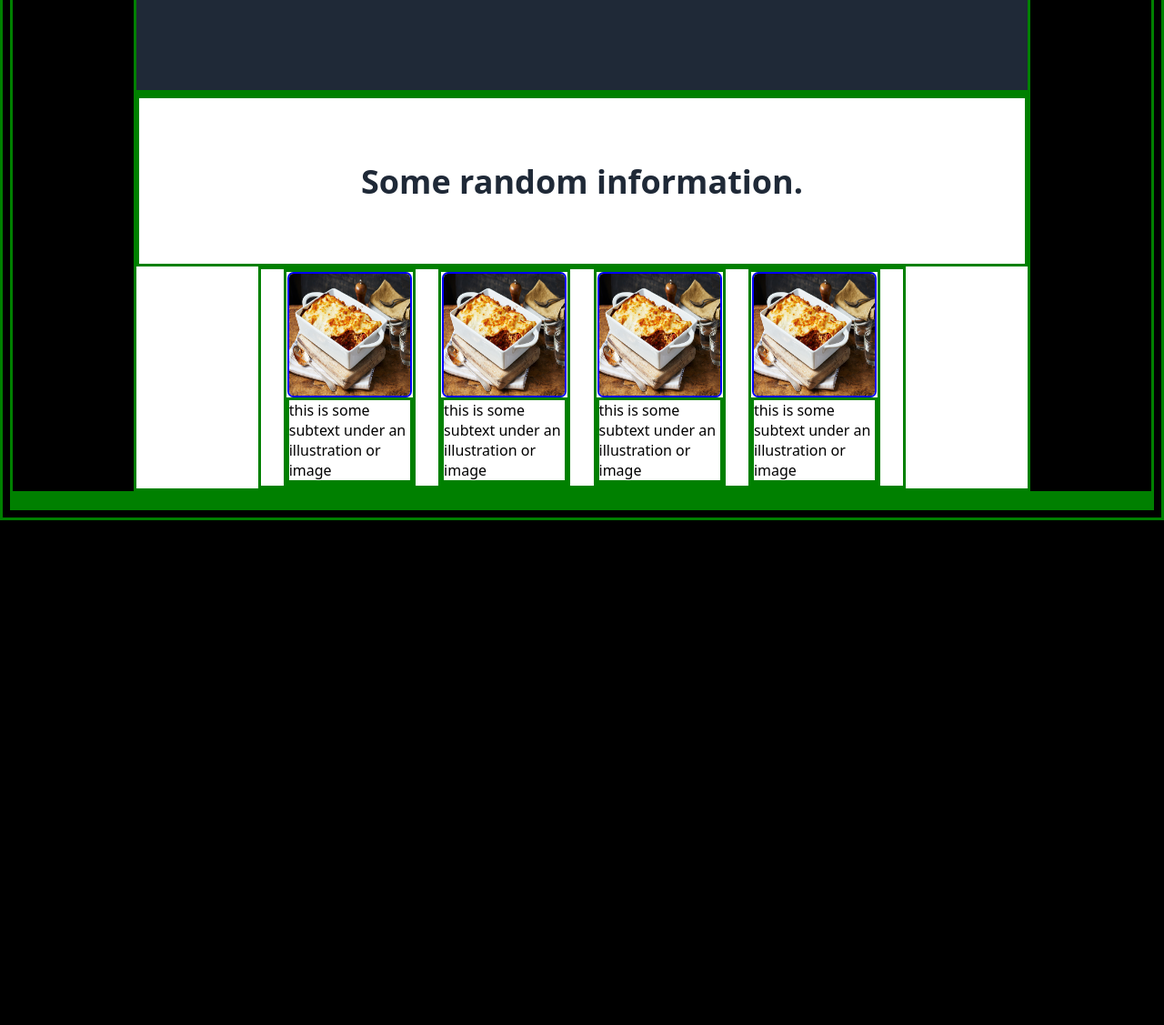
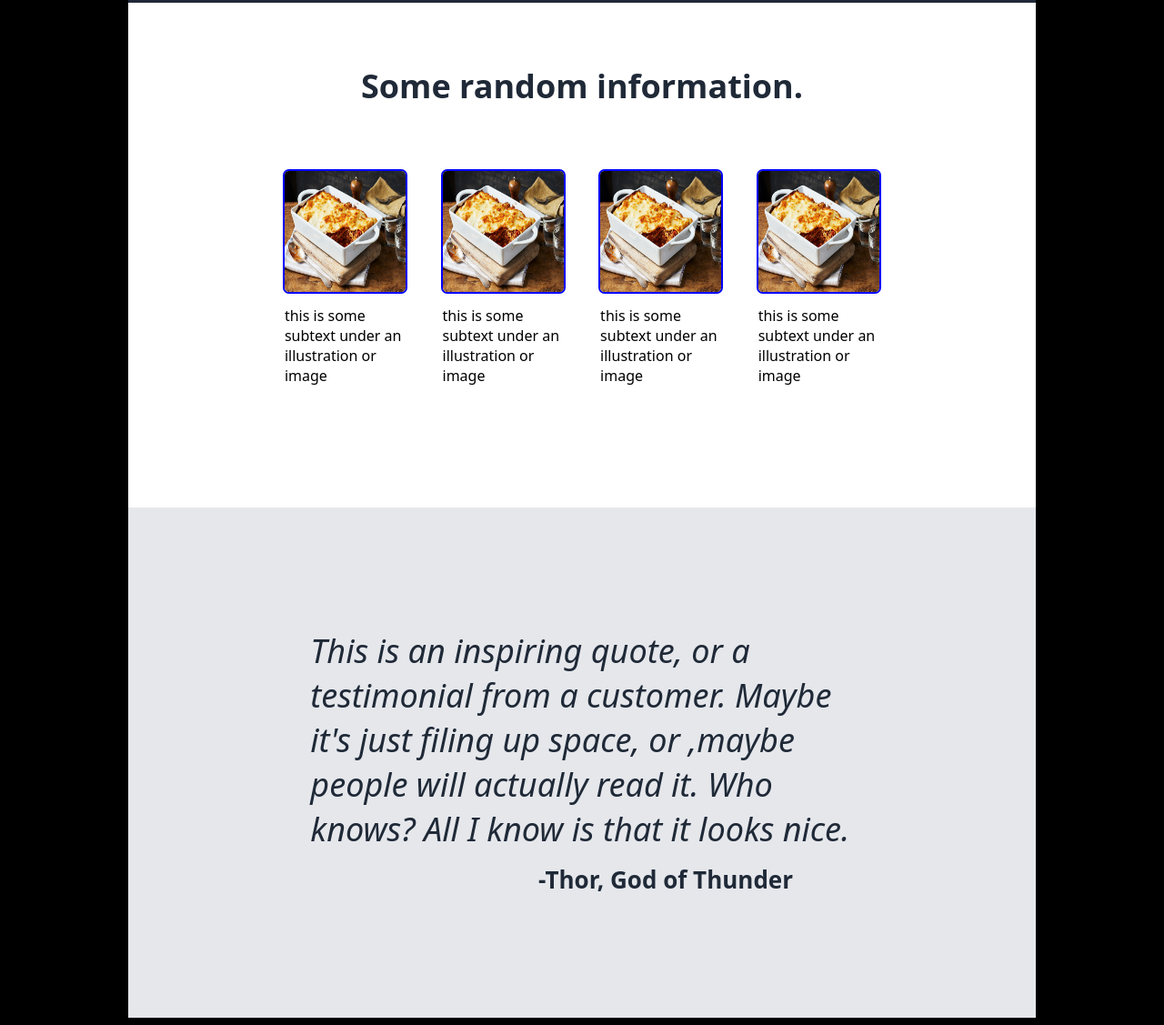
Before and after one commit to mjhartley/landing-page, a plain HTML site: page index.html in a window 1280 px wide. Shown: the part 681-1808 px from the top of the page at 91% size. Before the commit the page ends 1253 px from the top, so only its background shows below. Drawn offline with Linux system fonts and the light colour scheme.

Commit message:
Updates as far as the quotes section

```diff
--- a/index.html
+++ b/index.html
@@ -51,12 +51,13 @@
                 <div class="section2-box-text">this is some subtext under an illustration or image</div>
             </div>
         </div>
+    </div>
 
-
+    <div class="section3-container">
+        <div class="section3-quote">This is an inspiring quote, or a testimonial from a customer. Maybe it's just filing up space, or ,maybe people will actually read it. Who knows? All I know is that it looks nice.</div>
+        <div class="section3-quote-name">-Thor, God of Thunder</div>
 
     </div>
-
-    <div class="section3-container"></div>
     <div class="section4-container"></div>
     <div class="footer-container"></div>
 
--- a/styles.css
+++ b/styles.css
@@ -1,8 +1,10 @@
+/*
 *
 {
      border-style: solid;
     border-color: green;
 }
+*/
 
 body {
     font-family: system-ui, -apple-system, BlinkMacSystemFont, 'Segoe UI', Roboto, Oxygen, Ubuntu, Cantarell, 'Open Sans', 'Helvetica Neue', sans-serif;
@@ -12,7 +14,7 @@ body {
 .header-container
 {
     display: flex;
-    padding: 20pt 10pt;
+    padding: 20pt 10pt 0pt 0pt;
     background-color: #1f2937;
     margin-left: 100pt;
     margin-right: 100pt;
@@ -22,7 +24,7 @@ body {
 {
    font-size: 24px;
    color: #f9faf8;
-   margin-left: 10%;
+   margin-left: 100pt;
    margin-right: auto;
    font-weight: 700;
 
@@ -126,6 +128,7 @@ body {
     margin-left: 100pt;
     margin-right: 100pt;
     min-width: auto;
+    padding-bottom: 100pt;
 }
 
 .section2-box
@@ -149,5 +152,36 @@ body {
 
 .section2-box-text
 {
+    padding-top: 10pt;
     width: 100pt;
 }
+
+.section3-container
+{
+    background-color: #e5e7eb;
+    margin-left: 100pt;
+    margin-right: 100pt;
+    padding-top: 100pt;
+    padding-bottom: 100pt;
+}
+
+.section3-quote
+{
+    margin-left: 150pt;
+    margin-right: 150pt;
+    font-size: 36px;
+    font-style:italic;
+    font-weight: lighter;
+    color: #1F2937;
+}
+
+.section3-quote-name
+{
+    display: flex;
+    padding-top: 10pt;
+    font-size: 26px;
+    font-weight:bold;
+    color: #1F2937;
+    justify-content: flex-end;
+    margin-right: 200pt;
+}
```
